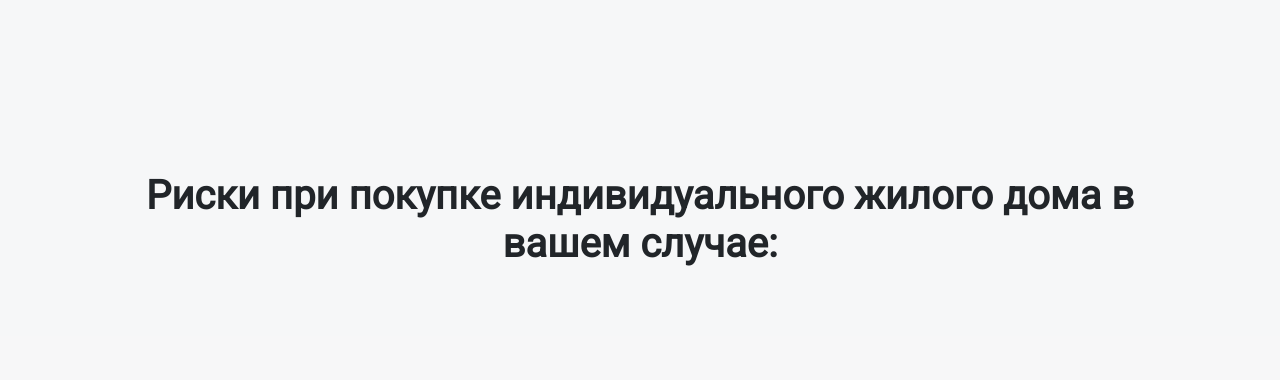
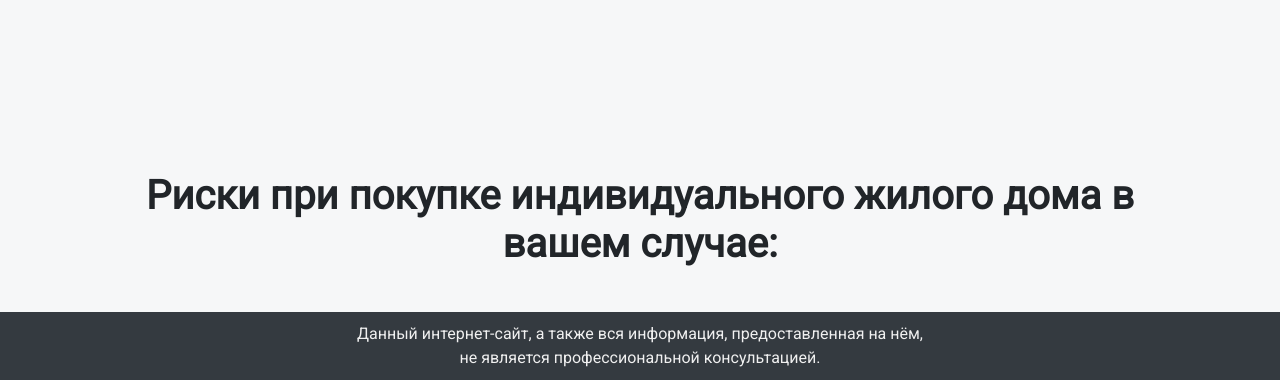
Before and after one commit to KateShustova/K_plus, a Django app: template consultant/project/templates/index.html in a window 1280 px wide. Shown: the part 2392-2772 px from the top of the page. Before the commit the page ends 2658 px from the top, so only its background shows below. Run offline with Django 4.2, Linux system fonts and the light colour scheme; the template is opened without the code that fills it, so the values that code supplies are empty; some libraries are stand-ins or nearby versions.

Commit message:
Add footer

```diff
--- a/consultant/project/templates/index.html
+++ b/consultant/project/templates/index.html
@@ -53,6 +53,7 @@
             color:#FFFFFF;
          }
       </style>
+      <div class="content">
          <div class="bg-image position-relative" id="main_page">
             <img src="{% static 'img\cover.jpg' %}" width="100%" >
             <div class="mask position-absolute top-0 end-0 bottom-0 start-0 " style="background-color: rgba(0, 0, 0, 0.55)">
@@ -423,28 +424,8 @@
          <!-- Страница вывода рисков -->
 
          <div>
-
-         <style>
-            .download {
-            border-radius: 20px;
-            padding: 8px;
-            height:60px;
-            background-color:#84b45c;
-            color:#464140;
-            font-size: 24px;
-            }
-            .download:hover {
-            background-color:#F0F0F0;
-            color:#464140;
-            text-decoration: none;
-            }
-         </style>
             <h1 class="text-center" id="risk_page" style="padding-top: 80px; margin-top: -10px; margin-bottom: 80px; width: 80%; margin:0 auto;"><strong>Риски при покупке индивидуального жилого дома в вашем случае:</strong>
             </h1>
-         <br>
-
-         <div class="bg-image position-relative">
-            <div class="mask position-absolute top-0 end-0 bottom-0 start-0 " style="background-color: rgba(0, 0, 0, 0.5)">
             <br>
             <div class="cont-ref d-flex justify-content-center" width="100%">
                <div class="container" style="padding-top:20px">
@@ -458,10 +439,19 @@
             </div>
          </div>
       </div>
-         </div>
-            <br>
-            </div>
-         </div>
-      </div>
+
+      <style>
+         .footer {
+            padding: 10px;
+            text-align: center;
+            background: #343a40;
+            color: #F0F0F0;
+            width: 100%;
+         }
+      </style>
+
+      <footer class="footer">
+         Данный интернет-сайт, а также вся информация, предоставленная на нём, <br>не является профессиональной консультацией.
+      </footer>
    </body>
 </html>
```
Lines whose indentation alone changed are shown as unchanged.
